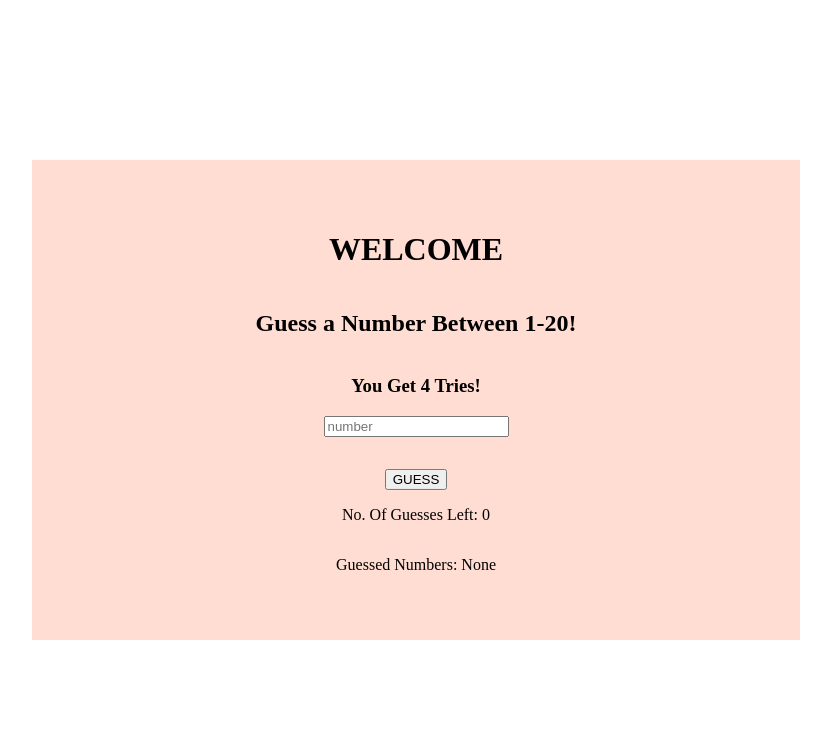
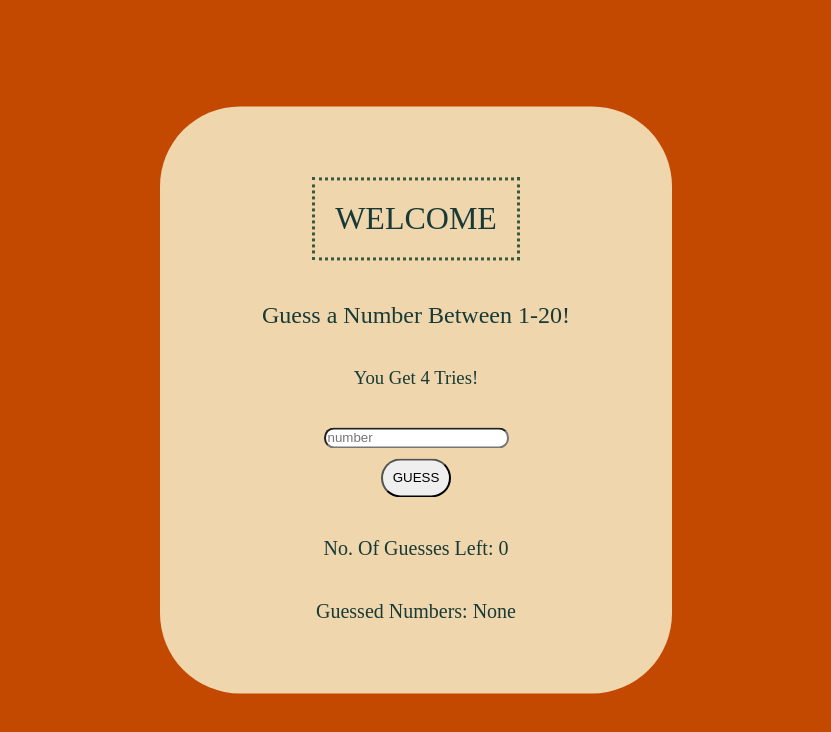
Before and after one commit to abrielcleaver/LAB-01-guess-a-number, a website: page index.html in a window 1280 px wide. Shown: the whole page, without its empty margins (224-1055 px from the left). Drawn offline with Linux system fonts and the light colour scheme.

Commit message:
improved styling of container in CSS and moved userStatus above input box

```diff
--- a/index.html
+++ b/index.html
@@ -9,6 +9,12 @@
     <link rel="stylesheet" href="./styles/reset.css">
     <link rel="stylesheet" href="./styles/style.css">
     <link rel="stylesheet" href="./styles/home.css">
+
+    <!--font links-->
+    <link rel="preconnect" href="https://fonts.googleapis.com">
+    <link rel="preconnect" href="https://fonts.gstatic.com" crossorigin>
+    <link href="https://fonts.googleapis.com/css2?family=Montserrat:wght@100;200;300;400&display=swap" rel="stylesheet">
+
     <title>Guess A Number</title>
 </head>
 
@@ -20,13 +26,11 @@
         <h2>Guess a Number Between 1-20!</h2>
         <h3>You Get 4 Tries!</h3>
 
+        <span id="message-1"></span><br>
         <input id="user-guess" type="number" placeholder="number">
-        <p id="result"></p>
 
         <button id="guess-button">GUESS</button>
 
-
-        <span id="message-1"></span>
         <p id="message-2">No. Of Guesses Left: 0</p>
         <p id="message-3">Guessed Numbers: <span id='numbers-guessed'>None</span> </p>
 
--- a/styles/style.css
+++ b/styles/style.css
@@ -1,18 +1,67 @@
 body {
-
+    background-color: #c44900;
 }
 
 
 
 .container {
     position: absolute;
-    width: 60%;
-    min-width: 500px;
+    width: 40%;
+    min-width: 300px;
     transform: translate(-50%, -50%);
     top: 50%;
     left: 50%;
     display: grid;
     justify-items: center;
     padding: 50px 10px;
-    background-color: #ffddd2;
+    border-radius: 80px;
+    background-color: #efd6ac;
 }
+
+h1 {
+    font-family: "Montserrat" sans-serif;
+    font-weight: 200;
+    color: #183a37;
+    border: dotted #3a5a40;
+    padding: 20px;
+}
+
+h2 {
+    font-family: "Montserrat" sans-serif;
+    font-weight: 100;
+    color: #183a37;
+}
+
+h3 {
+    font-family: "Montserrat" sans-serif;
+    font-weight: 100;
+    color: #183a37;
+
+}
+
+#user-guess {
+    margin-top: 1px;
+    margin-bottom: 10px;
+    border-radius: 10px;
+}
+#guess-button {
+    border-radius: 20px;
+    padding: 10px;
+    margin-bottom: 20px;
+    font-family: "Montserrat" sans-serif;
+}
+
+#message-2 {
+    font-family: "Montserrat" sans-serif;
+    font-weight: 300;
+    font-size: 20px;
+    color: #183a37;
+}
+
+
+#message-3 {
+    font-family: "Montserrat" sans-serif;
+    font-weight: 300;
+    font-size: 20px;
+    color: #183a37;
+}
```
